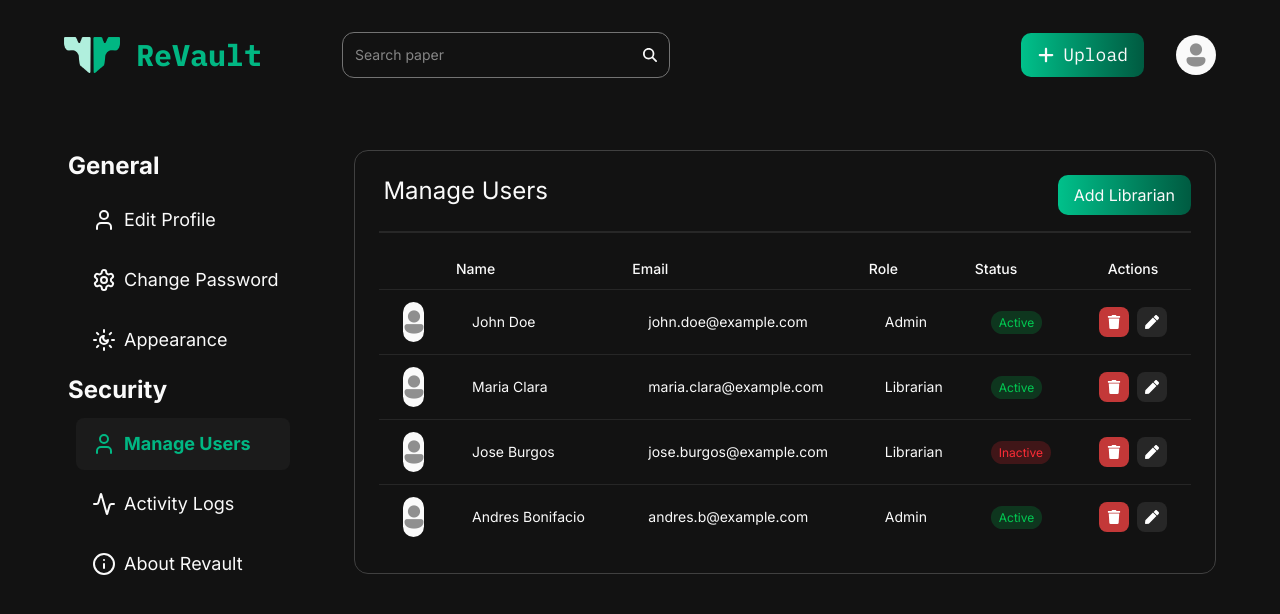
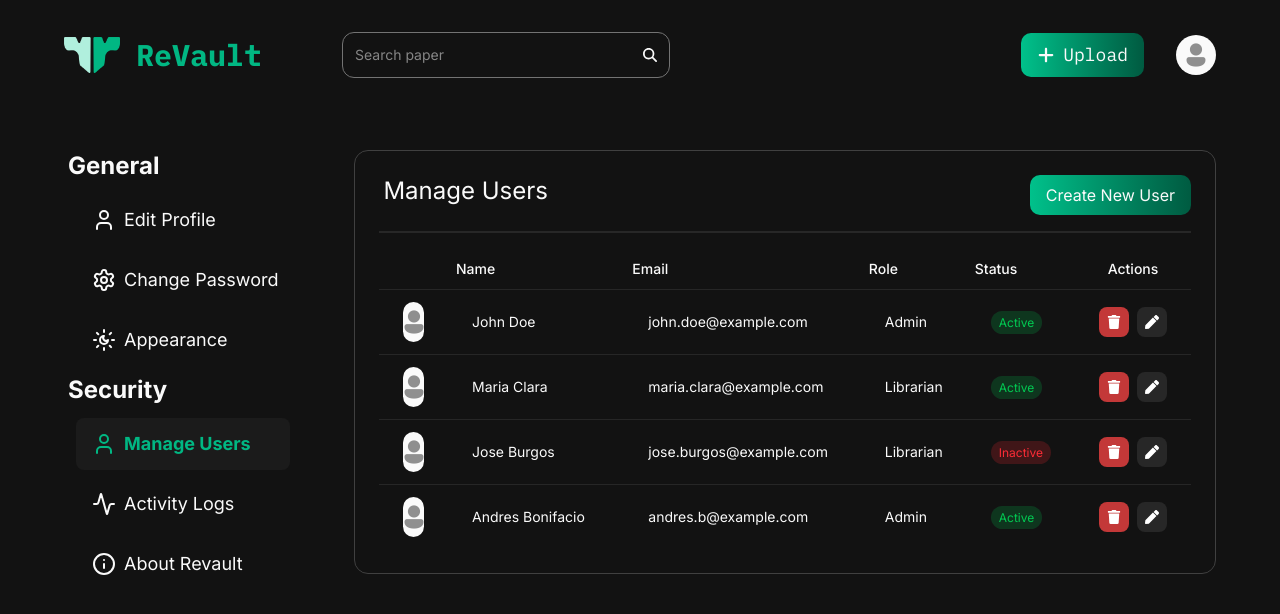
Before and after one commit to kristhialastra/revault, a Next.js app: page /admin/settings/security/manage-users in a window 1280 px wide. Shown: the top 614 px of the page. Built offline with nearby package versions, Linux system fonts and the light colour scheme; no server answers; sample sign-in values are in the browser's storage.

Commit message:
button labels
minor changes to match documentation

```diff
--- a/src/app/admin/settings/security/manage-users/page.tsx
+++ b/src/app/admin/settings/security/manage-users/page.tsx
@@ -370,8 +370,10 @@ const ManageUserSettings = () => {
                         onChange={handleInputChange}
                         className="w-full p-2 pl-3 bg-dusk border border-[#444] rounded-xl text-white text-sm h-[45px] pr-8 appearance-none"
                       >
-                        <option>Librarian</option>
+                        <option>Librarian-in-Charge</option>
                         <option>Admin</option>
+                        <option value="">Admin Assistant</option>
+
                       </select>
                       <div className="pointer-events-none absolute inset-y-0 right-0 flex items-center px-2 text-gray-400">
                         <svg className="fill-current h-4 w-4" xmlns="http://www.w3.org/2000/svg" viewBox="0 0 20 20">
@@ -594,7 +596,7 @@ const ManageUserSettings = () => {
         <button
           onClick={handleAddLibrarian}
           className="bg-gradient-to-r from-teal-gradient-left to-teal-gradient-right hover:bg-gradient-to-br p-2 px-4 font-sans flex items-center gap-2 rounded-lg cursor-pointer">
-          Add Librarian
+          Create New User
         </button>
       </div>
 
--- a/src/app/login/page.tsx
+++ b/src/app/login/page.tsx
@@ -143,7 +143,7 @@ const LogIn = () => {
                 href="/registration/user-selection"
                 className="text-teal cursor-pointer"
               >
-                Create account
+                Sign Up
               </a>
             </p>
           </div>
```
